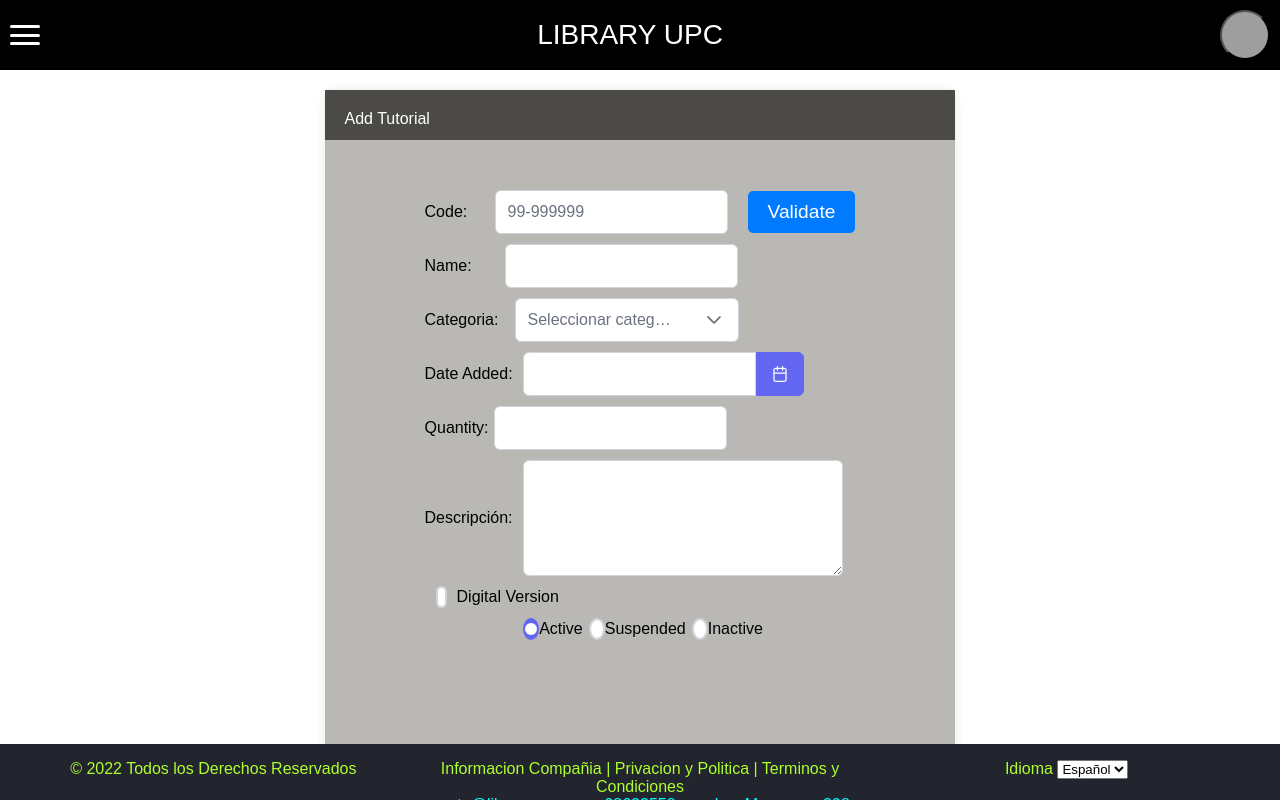
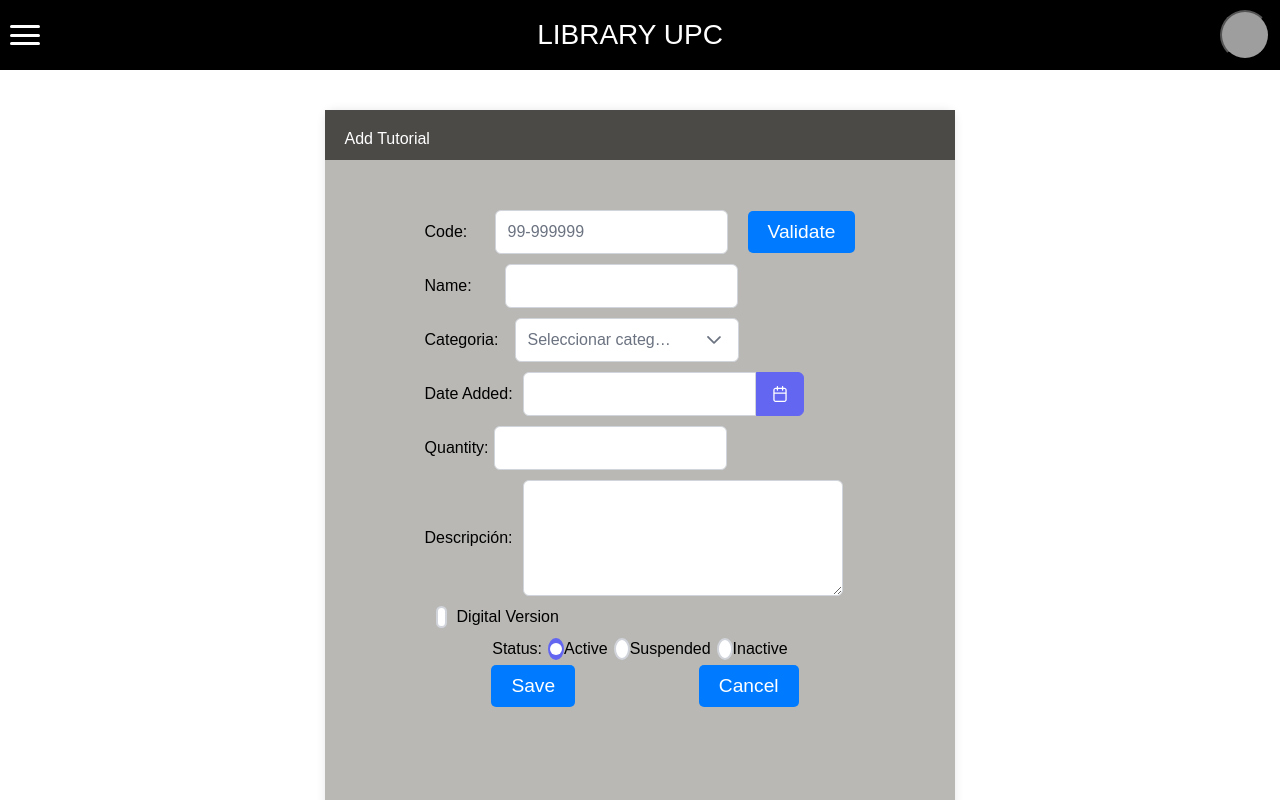
Before and after one commit to RicharRomero123/AplicacionesWeb.Front_Grupo3, a Vue app: page / in a window 1280 px wide. Shown: the top 800 px of the page. Built offline with nearby package versions, Linux system fonts and the light colour scheme; grey boxes are pictures that could not be loaded; a web font is replaced by a local one.

Commit message:
PrimeVueConfirmation

```diff
--- /dev/null
+++ b/src/components/PrimeVueConfirmation.vue
@@ -0,0 +1,54 @@
+<template>
+
+    <div class="code-wrapper">
+        <pv-button class="my-button" label="Save" />
+        <pv-button class="my-button" label="Cancel" severity="danger" />
+    </div>
+  </template>
+
+  <script>
+  import Button from "primevue/button";
+
+  export default {
+    name: "PrimeVueCode",
+    data() {
+      return {
+        value: "",
+      };
+    },
+    components: {
+      Button,
+    },
+  };
+  </script>
+
+  <style scoped>
+  .input-wrapper {
+    display: flex;
+    align-items: center;
+    margin-bottom: 10px;
+  }
+
+  .code-wrapper {
+    margin-top: 5px;
+    display: flex;
+    align-items: center;
+    justify-content: space-around;
+  }
+  .input-mask {
+    margin-right: 10px;
+  }
+  .my-button {
+    font-size: 1.2em;
+    padding: 10px 20px;
+    background-color: #007bff;
+    color: #fff;
+    border: none;
+    border-radius: 5px;
+    cursor: pointer;
+    margin-left: 10px; /* Ajustar el margen izquierdo del botón */
+  }
+  .my-button:hover {
+    background-color: #0062cc;
+  }
+  </style>
--- a/src/components/PrimeVueStatus.vue
+++ b/src/components/PrimeVueStatus.vue
@@ -1,5 +1,7 @@
 <template>
+
   <div class="d-flex justify-content-center align-items-center">
+    Status:
     <pv-radiobutton v-model="status" inputId="status1" name="status" value="Active" />
     <label for="status1" class="ms-2 me-3">Active</label>
     <pv-radiobutton v-model="status" inputId="status2" name="status" value="Suspended" />
--- a/src/views/HomeView.vue
+++ b/src/views/HomeView.vue
@@ -9,6 +9,7 @@ import PrimeVueQuantity from "@/components/PrimeVueQuantity.vue";
 import PrimeVueDescription from "@/components/PrimeVueDescription.vue";
 import PrimeVueDigitalVersion from "@/components/PrimeVueDigitalVersion.vue";
 import PrimeVueStatus from "@/components/PrimeVueStatus.vue";
+import PrimeVueConfirmation from "@/components/PrimeVueConfirmation.vue";
 
 
 </script>
@@ -32,6 +33,8 @@ import PrimeVueStatus from "@/components/PrimeVueStatus.vue";
         <PrimeVueDescription/>
         <PrimeVueDigitalVersion/>
         <PrimeVueStatus/>
+        <PrimeVueConfirmation/>
+
       </div>
 
     </div>
@@ -48,7 +51,8 @@ import PrimeVueStatus from "@/components/PrimeVueStatus.vue";
   display: flex;
   justify-content: center;
   align-items: center;
-  height: 95vh;
+  height: 110vh;
+  margin-bottom: 5px;
 }
 
 .Formulario {
@@ -56,7 +60,7 @@ import PrimeVueStatus from "@/components/PrimeVueStatus.vue";
   background-color: #B9B8B5;
   border-radius: 10px;
   padding: 100px;
-  height: 90vh;
+  height: 100vh;
   box-shadow: 0 0 10px rgba(0, 0, 0, 0.1);
 }
 .pestaña {
```
